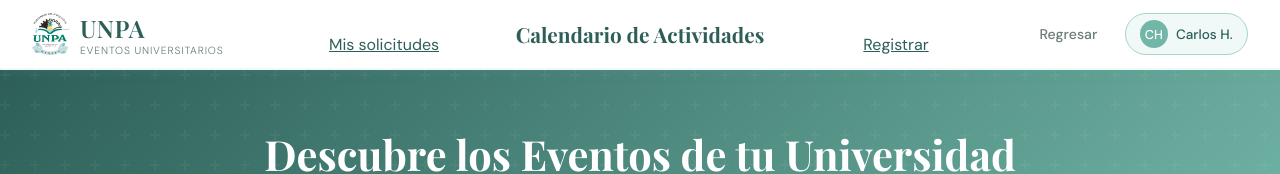
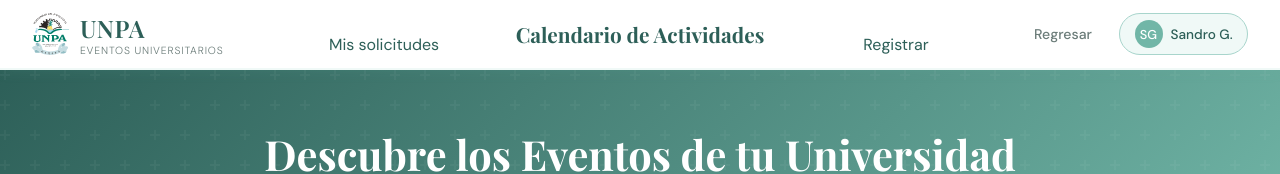
Before and after one commit to anntonio3/Gestion-de-actividades-app, an Angular app: page /calendario in a window 1280 px wide. Shown: the top 174 px of the page. Built offline with nearby package versions, Linux system fonts and the light colour scheme; no server answers.

Commit message:
main listo con US-02, US-03 y US-04

```diff
--- a/src/app/features/actividades/mis-solicitudes/mis-solicitudes.component.html
+++ b/src/app/features/actividades/mis-solicitudes/mis-solicitudes.component.html
@@ -1,7 +1,7 @@
 <!-- NAV -->
 <app-navbar
-  nombreUsuario="Carlos H."
-  inicialesUsuario="CH"
+  nombreUsuario="Sandro G."
+  inicialesUsuario="SG"
   rutaRegresar="/"
   [mostrarRegresar]="true"
   titulo="Mis Solicitudes">    <!-- ← NUEVO -->
--- a/src/app/features/actividades/mis-solicitudes/mis-solicitudes.component.ts
+++ b/src/app/features/actividades/mis-solicitudes/mis-solicitudes.component.ts
@@ -1,15 +1,16 @@
 import { Component, OnInit } from '@angular/core';
 import { CommonModule } from '@angular/common';
 import { FormsModule } from '@angular/forms';
+import { ActualizarActividadRequest, SolicitudActividad } from '../../../core/models/actividad.model';
 import { ActividadService } from '../../../core/services/actividad.service';
-import { ActualizarActividadRequest, SolicitudActividad } from '../../../core/models/actividad.model';
+import { NavbarComponent } from '../../../shared/components/navbar/navbar.component';
 
 type TabId = 'aprobadas' | 'rechazadas' | 'pendientes';
 
 @Component({
   selector: 'app-mis-solicitudes',
   standalone: true,
-  imports: [CommonModule, FormsModule],
+  imports: [CommonModule, FormsModule, NavbarComponent],
   templateUrl: './mis-solicitudes.component.html',
   styleUrls: ['./mis-solicitudes.component.css']
 })
--- a/src/app/features/actividades/registrar-actividad/registrar-actividad.component.html
+++ b/src/app/features/actividades/registrar-actividad/registrar-actividad.component.html
@@ -1,6 +1,6 @@
 <app-navbar
-  nombreUsuario="Carlos H."
-  inicialesUsuario="CH"
+  nombreUsuario="Sandro G."
+  inicialesUsuario="SG"
   rutaRegresar="/"
   [mostrarRegresar]="true"
   titulo="Registrar Nuevo Evento">    <!-- ← NUEVO -->
--- a/src/app/features/calendario_actividades/calendario.component.html
+++ b/src/app/features/calendario_actividades/calendario.component.html
@@ -4,8 +4,8 @@
        NAVBAR
   ══════════════════════════════════════ -->
   <app-navbar
-    nombreUsuario="Carlos H."
-    inicialesUsuario="CH"
+    nombreUsuario="Sandro G."
+    inicialesUsuario="SG"
     rutaRegresar="/"
     [mostrarRegresar]="true"
     titulo="Calendario de Actividades">    <!-- ← NUEVO -->
--- a/src/app/shared/components/navbar/navbar.component.css
+++ b/src/app/shared/components/navbar/navbar.component.css
@@ -107,6 +107,7 @@ nav {
   margin: 0;
   white-space: nowrap;
   transform: translateX(-50%);
+  text-decoration: none;
 }
 
 .nav-2{
@@ -116,4 +117,5 @@ nav {
   margin: 0;
   white-space: nowrap;
   transform: translateX(-50%);
+  text-decoration: none;
 }
```
